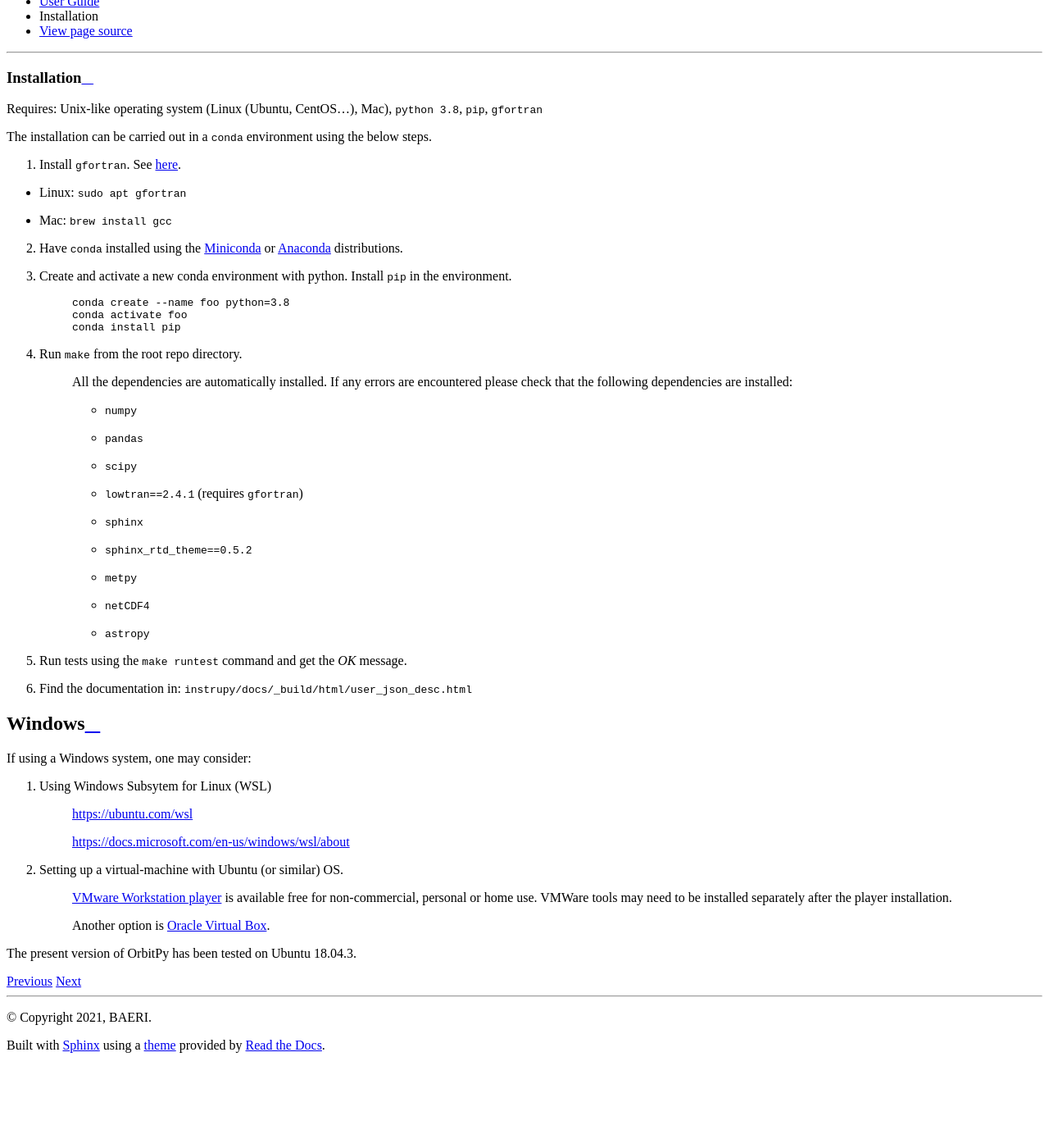
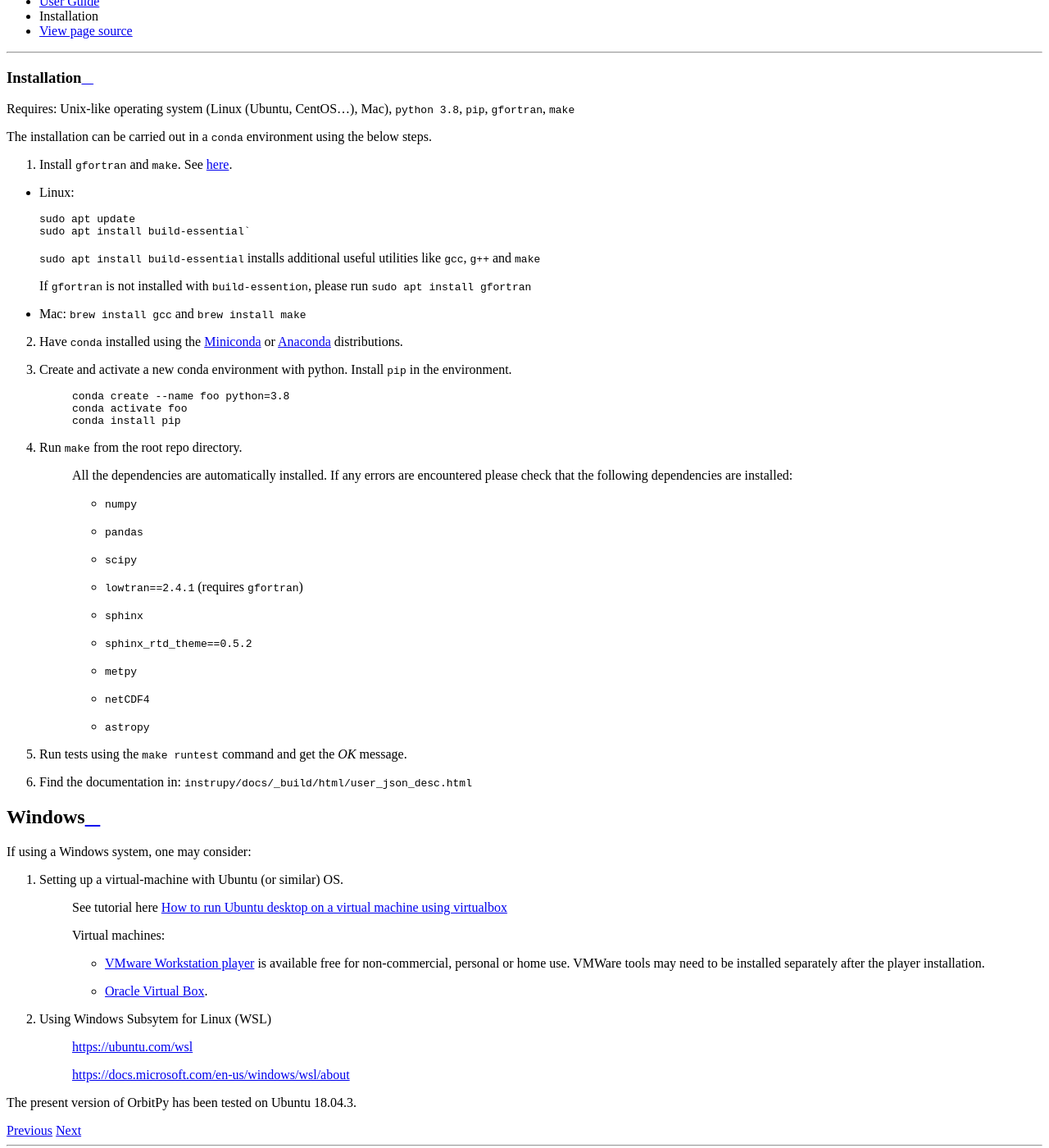
Before and after one commit to EarthObservationSimulator/instrupy, a Sphinx documentation site: the page built from docs/installation.rst, in a window 1280 px wide and 1400 px high, scrolled down 336 px. Shown: the whole window at 82% size. Built offline with Sphinx 7.4.7 and the Read the Docs theme 2.0.0, drawn with Linux system fonts in a browser that asks for light colours; before the commit the page ends 1628 px from its top, so only the background shows below that.

Commit message:
docs update

```diff
--- a/docs/installation.rst
+++ b/docs/installation.rst
@@ -1,13 +1,23 @@
 Installation
 ==============
-Requires: Unix-like operating system (Linux (Ubuntu, CentOS...), Mac), :code:`python 3.8`, :code:`pip`, :code:`gfortran`
+Requires: Unix-like operating system (Linux (Ubuntu, CentOS...), Mac), :code:`python 3.8`, :code:`pip`, :code:`gfortran`, :code:`make`
 
 The installation can be carried out in a :code:`conda` environment using the below steps.
 
-1. Install :code:`gfortran`. See `here <https://fortran-lang.org/learn/os_setup/install_gfortran>`_.
+1. Install :code:`gfortran` and :code:`make`. See `here <https://fortran-lang.org/learn/os_setup/install_gfortran>`_.
 
-*   Linux: :code:`sudo apt gfortran`
-*   Mac: :code:`brew install gcc`
+*   Linux:
+
+    .. code-block:: bash
+
+        sudo apt update
+        sudo apt install build-essential`
+
+    :code:`sudo apt install build-essential` installs additional useful utilities like :code:`gcc`, :code:`g++` and :code:`make`
+
+    If :code:`gfortran` is not installed with :code:`build-essention`, please run :code:`sudo apt install gfortran`
+
+*   Mac: :code:`brew install gcc` and :code:`brew install make`
 
 2. Have :code:`conda` installed using the `Miniconda <https://docs.conda.io/en/latest/miniconda.html>`_ or `Anaconda <https://www.anaconda.com/products/individual>`_ distributions.
 
@@ -18,7 +28,6 @@ The installation can be carried out in a :code:`conda` environment using the bel
                     conda create --name foo python=3.8
                     conda activate foo
                     conda install pip
-
 
 4. Run :code:`make` from the root repo directory.
 
@@ -44,16 +53,20 @@ Windows
 
 If using a Windows system, one may consider:
 
-1. Using Windows Subsytem for Linux (WSL)
+1. Setting up a virtual-machine with Ubuntu (or similar) OS.
+
+    See tutorial here `How to run Ubuntu desktop on a virtual machine using virtualbox <https://ubuntu.com/tutorials/how-to-run-ubuntu-desktop-on-a-virtual-machine-using-virtualbox#1-overview>`_
+
+    Virtual machines:
+
+    *   `VMware Workstation player <https://www.vmware.com/products/workstation-player/workstation-player-evaluation.html>`_  is available free for non-commercial, personal or home use. VMWare tools may need to be installed separately after the player installation.
+
+    *   `Oracle Virtual Box <https://www.virtualbox.org/>`_.
+
+2. Using Windows Subsytem for Linux (WSL)
 
     `https://ubuntu.com/wsl <https://ubuntu.com/wsl>`_
 
     `https://docs.microsoft.com/en-us/windows/wsl/about <https://docs.microsoft.com/en-us/windows/wsl/about>`_
 
-2. Setting up a virtual-machine with Ubuntu (or similar) OS.
-
-    `VMware Workstation player <https://www.vmware.com/products/workstation-player/workstation-player-evaluation.html>`_  is available free for non-commercial, personal or home use. VMWare tools may need to be installed separately after the player installation.
-
-    Another option is `Oracle Virtual Box <https://www.virtualbox.org/>`_.
-
 The present version of OrbitPy has been tested on Ubuntu 18.04.3.
--- a/setup.py
+++ b/setup.py
@@ -13,5 +13,5 @@ setup(
     packages=['instrupy'],
     scripts=[
     ],
-    install_requires=['shapely', 'numpy', 'pandas', 'scipy', 'lowtran==2.4.1', 'sphinx', 'sphinx_rtd_theme==0.5.2', 'netCDF4','metpy','astropy']
+    install_requires=['shapely', 'numpy', 'pandas', 'scipy', 'lowtran==2.4.1', 'sphinx', 'sphinx_rtd_theme==0.5.2', 'netCDF4','metpy','astropy','deepdiff']
 )
```
Also changed, not shown: README.md (+29 -14 lines).
